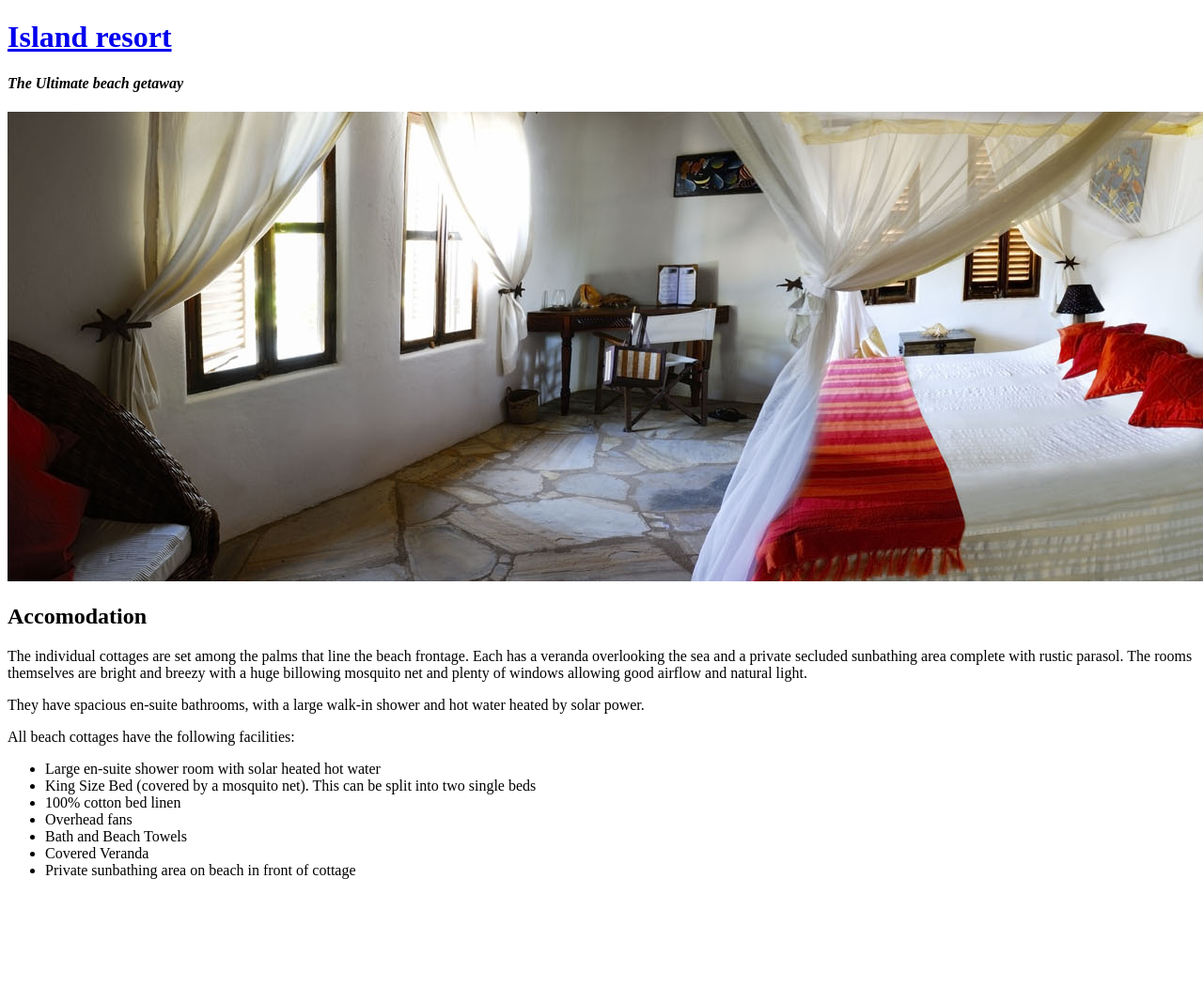
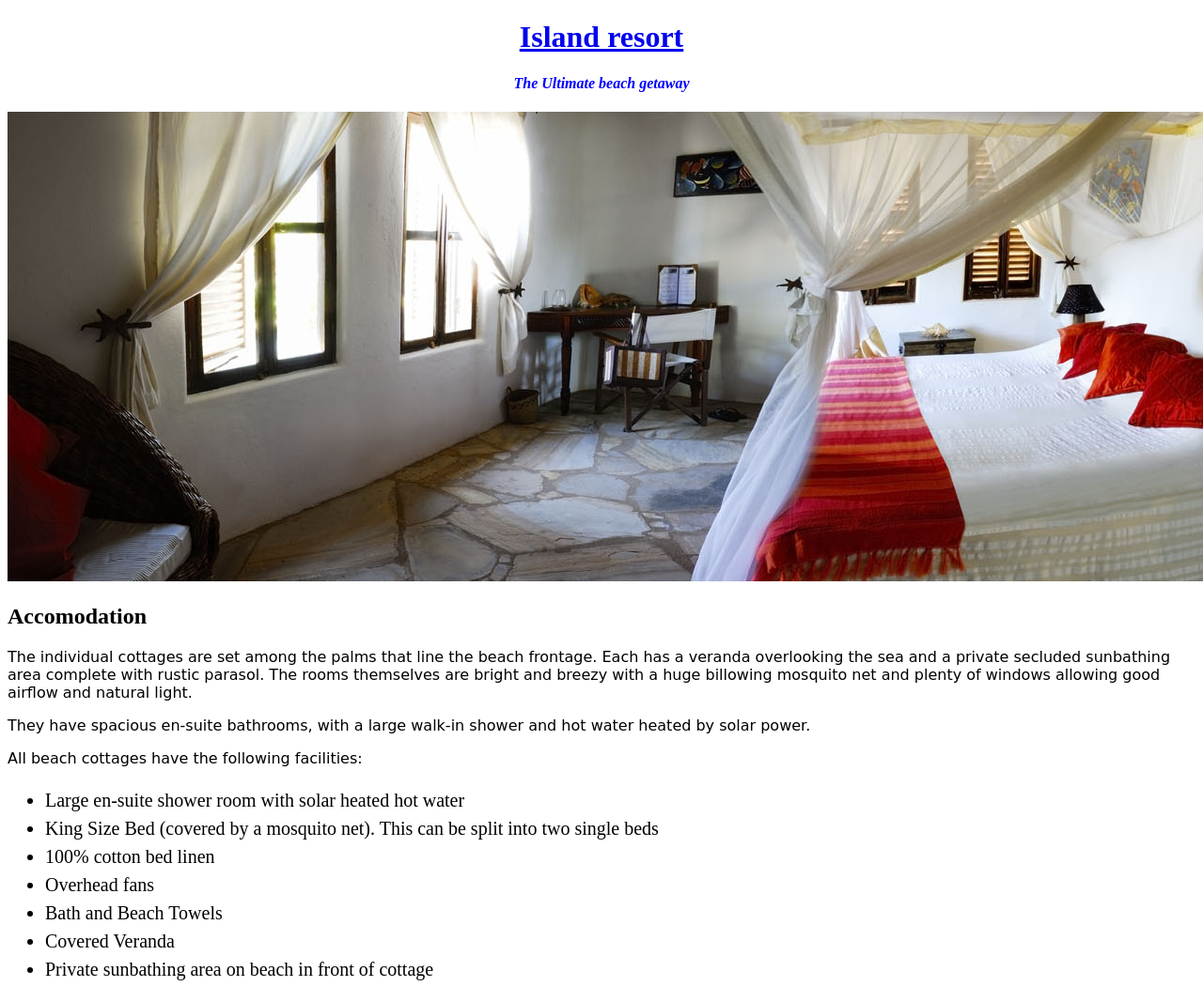
Before and after one commit to wmbotela/Island-Resort, a plain HTML site: page accomodations.html in a window 1280 px wide. Shown: the top 1067 px of the page at 94% size. Before the commit the page ends 952 px from the top, so only its background shows below. Drawn offline with Linux system fonts and the light colour scheme.

Commit message:
adds css style file and styles to the web pages

```diff
--- a/accomodations.html
+++ b/accomodations.html
@@ -2,6 +2,7 @@
 
 <html>
   <head>
+    <link href="css/styles.css" rel="stylesheet" type="text/css">
     <title>Island Resort</title>
   </head>
 
--- /dev/null
+++ b/css/styles.css
@@ -0,0 +1,19 @@
+h1 {
+  color: blue;
+  text-align: center;
+}
+
+h4 {
+  color: blue;
+  font-style: italic;
+  text-align: center;
+}
+
+p {
+  font-family: cursive;
+}
+
+ul {
+  font-size: 20px;
+  line-height: 30px;
+}
```
Also changed, not shown: activities.html (+1 -0 lines), contact-information.html (+1 -0 lines), gallery.html (+1 -0 lines), index.html (+1 -0 lines), travel-arrangements.html (+1 -0 lines).
